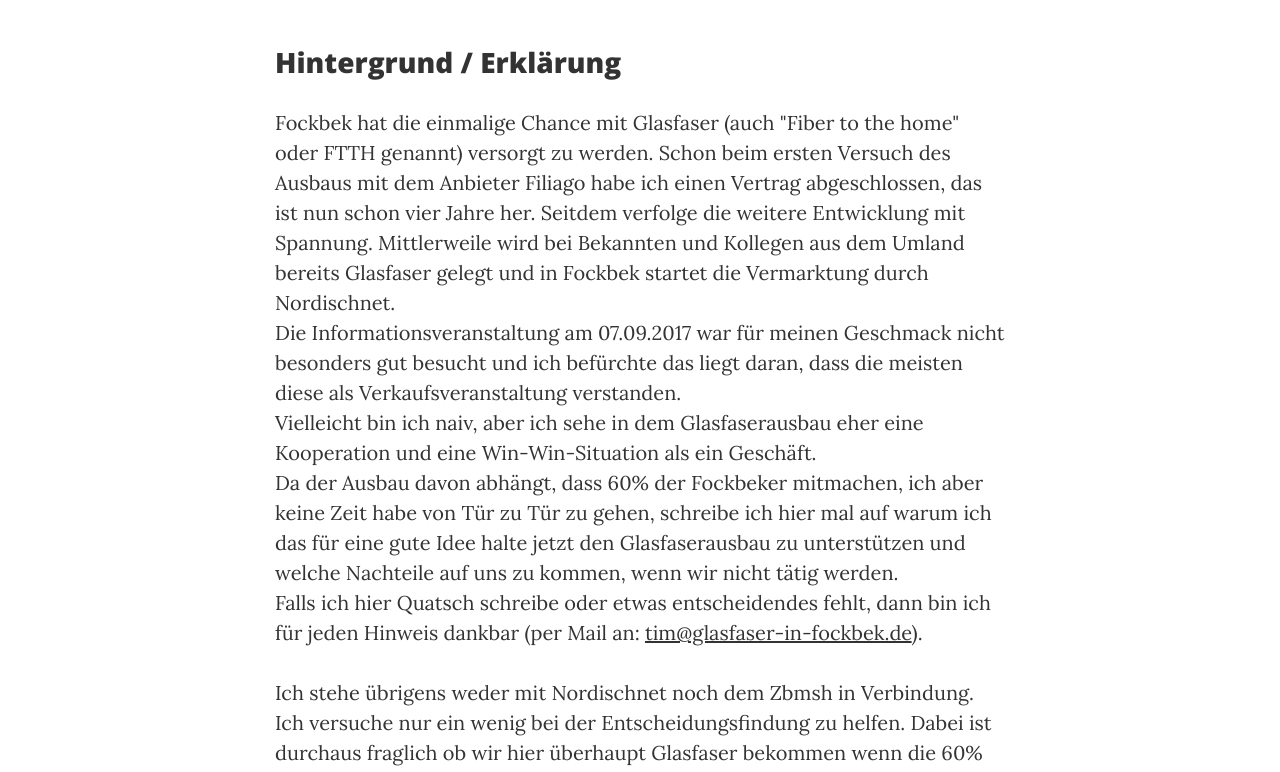
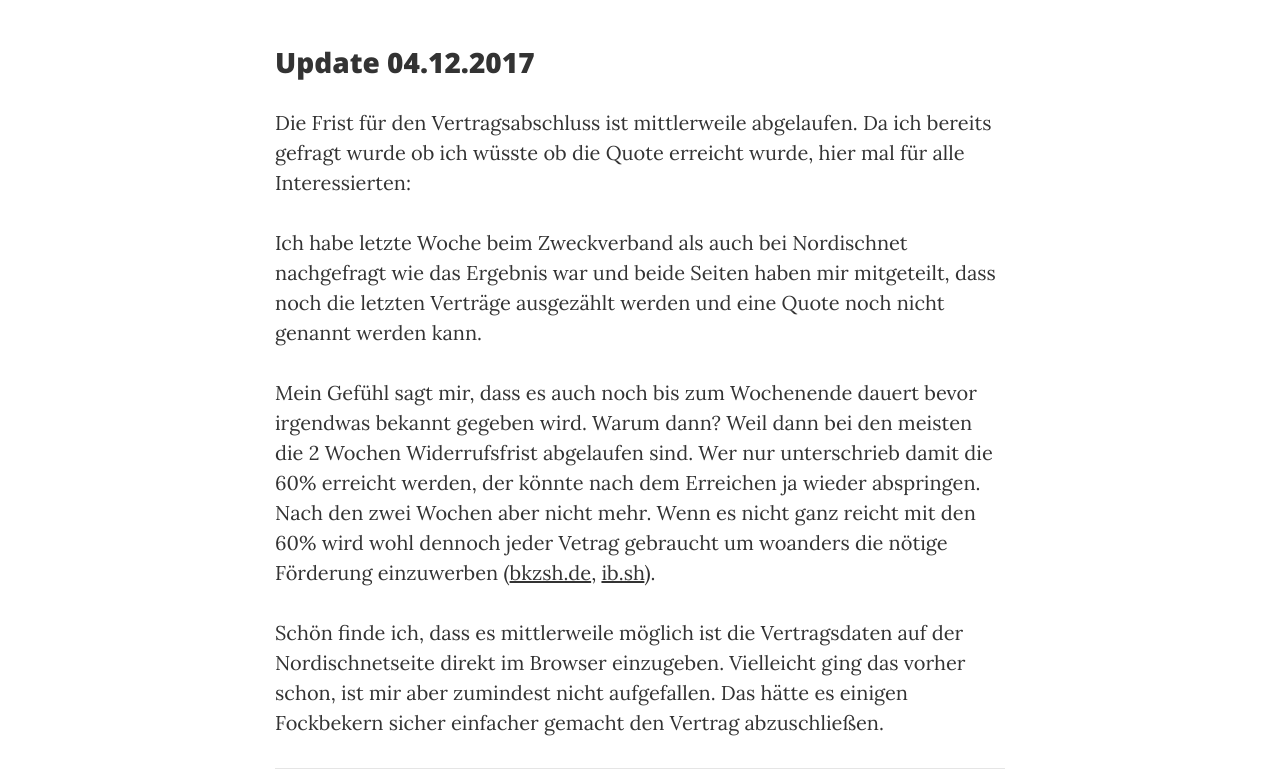
Before and after one commit to timwillsie/Glasfaser_in_Fockbek_Homepage, a website: page index.html in a window 1280 px wide. Shown: the part 665-1437 px from the top of the page. Drawn offline with nearby package versions, Linux system fonts and the light colour scheme.

Commit message:
update 04.12.2017 eingefügt

```diff
--- a/index.html
+++ b/index.html
@@ -57,7 +57,7 @@
         <div class="collapse navbar-collapse" id="navbarResponsive">
             <ul class="navbar-nav ml-auto">
                 <li class="nav-item">
-                    <a class="nav-link" href="https://nordischnet.de/mein-gebiet-bauabschnitt-6.html">Nordischnet</a>
+                    <a class="nav-link" href="https://www.nordischnet.de/gebiet/bauabschnitt-6">Nordischnet</a>
                 </li>
                 <li class="nav-item">
                     <a class="nav-link" title="Zweckverband für die Breitbandversorgung im mittleren Schleswig-Holstein"
@@ -150,6 +150,32 @@
     <div class="row">
         <div class="col-lg-8 col-md-10 mx-auto">
             <div class="post-preview">
+                <h3 class="post-title">Update 04.12.2017</h3>
+                <p>
+                    Die Frist für den Vertragsabschluss ist mittlerweile abgelaufen. Da ich bereits gefragt wurde ob ich
+                    wüsste ob die Quote erreicht wurde, hier mal für alle Interessierten:
+                </p>
+                <p>Ich habe letzte Woche beim Zweckverband als auch bei Nordischnet nachgefragt wie das Ergebnis war und
+                    beide Seiten haben mir mitgeteilt, dass noch die letzten Verträge ausgezählt werden und eine Quote
+                    noch nicht genannt werden kann.
+                </p>
+                <p>
+                    Mein Gefühl sagt mir, dass es auch noch bis zum Wochenende dauert bevor irgendwas bekannt gegeben
+                    wird. Warum dann? Weil dann bei den meisten die 2 Wochen Widerrufsfrist abgelaufen sind. Wer nur
+                    unterschrieb damit die 60% erreicht werden, der könnte nach dem Erreichen ja wieder abspringen. Nach
+                    den zwei Wochen aber nicht mehr. Wenn es nicht ganz reicht mit den 60% wird wohl dennoch jeder
+                    Vetrag gebraucht um woanders die nötige Förderung einzuwerben
+                    (<a href="http://bkzsh.de/">bkzsh.de</a>,
+                    <a href="https://www.ib-sh.de/kommunen-infrastruktur/foerderprogramme-fuer-infrastrukturmassnahmen-nutzen/investitionen-in-breitbandinfrastruktur-ibsh-breitband/">ib.sh</a>).
+                </p>
+                <p>
+                    Schön finde ich, dass es mittlerweile möglich ist die Vertragsdaten auf der Nordischnetseite direkt
+                    im Browser einzugeben. Vielleicht ging das vorher schon, ist mir aber zumindest nicht aufgefallen.
+                    Das hätte es einigen Fockbekern sicher einfacher gemacht den Vertrag abzuschließen.
+                </p>
+            </div>
+            <hr>
+            <div class="post-preview">
                 <h3 class="post-title">Hintergrund / Erklärung</h3>
                 <p>
                     Fockbek hat die einmalige Chance mit Glasfaser (auch "Fiber to the home" oder FTTH genannt) versorgt
@@ -203,7 +229,8 @@
                 <h3 class="post-title">Situation / Bandbreite bei uns</h3>
                 <p>
                     Bei uns im Gewerbegebiet Brahmkamp bekommen wir, seit die Telekom ihre Verteilerkästen mit Glasfaser
-                    angebunden hat, um die 50 Mbit/s, vorher waren es ca. 6-7 Mbit/s wenn man einen 16 Mbit/s-DSL-Vertrag
+                    angebunden hat, um die 50 Mbit/s, vorher waren es ca. 6-7 Mbit/s wenn man einen 16
+                    Mbit/s-DSL-Vertrag
                     hatte.
                     Da
                     wir ziemlich weit vom Verteiler entfernt wohnen verdanke ich unsere hohe Bandbreite wohl dem
```
